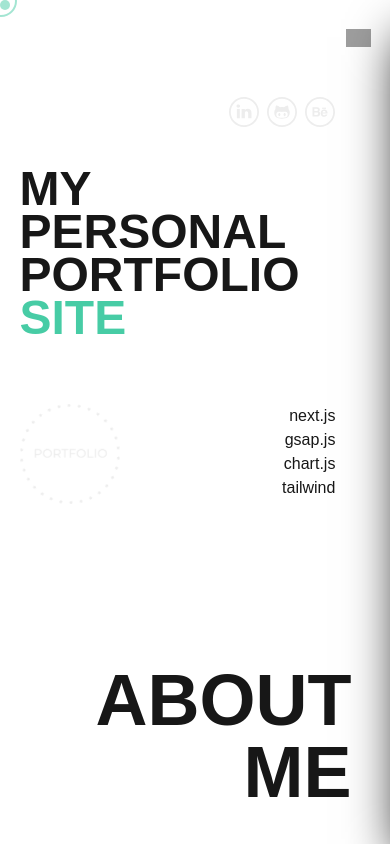
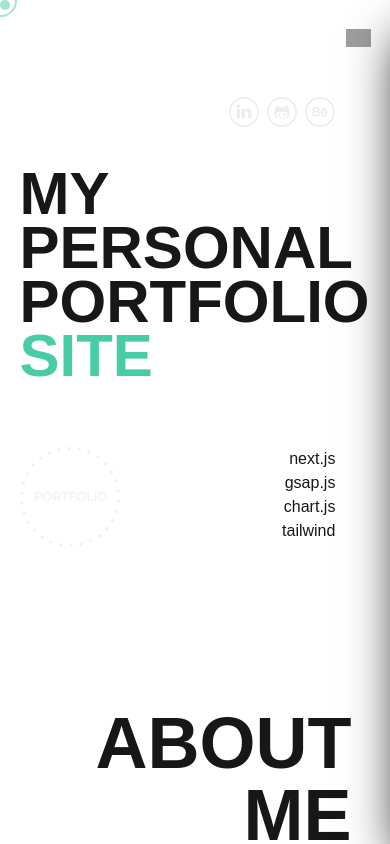
Before and after one commit to aleoterob/ale-otero-site, a Next.js app: page / in a window 390 px wide. Shown: the top 844 px of the page. Built offline with nearby package versions, Linux system fonts and the light colour scheme; grey boxes are pictures that could not be loaded.

Commit message:
updates font size on mobile

```diff
--- a/src/app/ui/hero-sections/hero-home.tsx
+++ b/src/app/ui/hero-sections/hero-home.tsx
@@ -96,7 +96,7 @@ const HeroHome = () => {
           <source src="/videos/uhd_30fps.mp4" type="video/mp4" />
         </video> */}
         <div
-          className="flex flex-row items-start justify-start  font-montserrat font-bold  w-full text-5xl sm:text-6xl  md:text-8xl lg:text-8xl xl:text-8xl"
+          className="flex flex-row items-start justify-start  font-montserrat font-bold  w-full text-6xl sm:text-6xl  md:text-8xl lg:text-8xl xl:text-8xl"
           style={{ lineHeight: "0.90" }}
         >
           <div className="flex flex-col justify-start items-start w-full pl-0 sm:pl-0 md:pl-10 lg:pl-20 xl:pl-60 2xl:pl-60">
```
